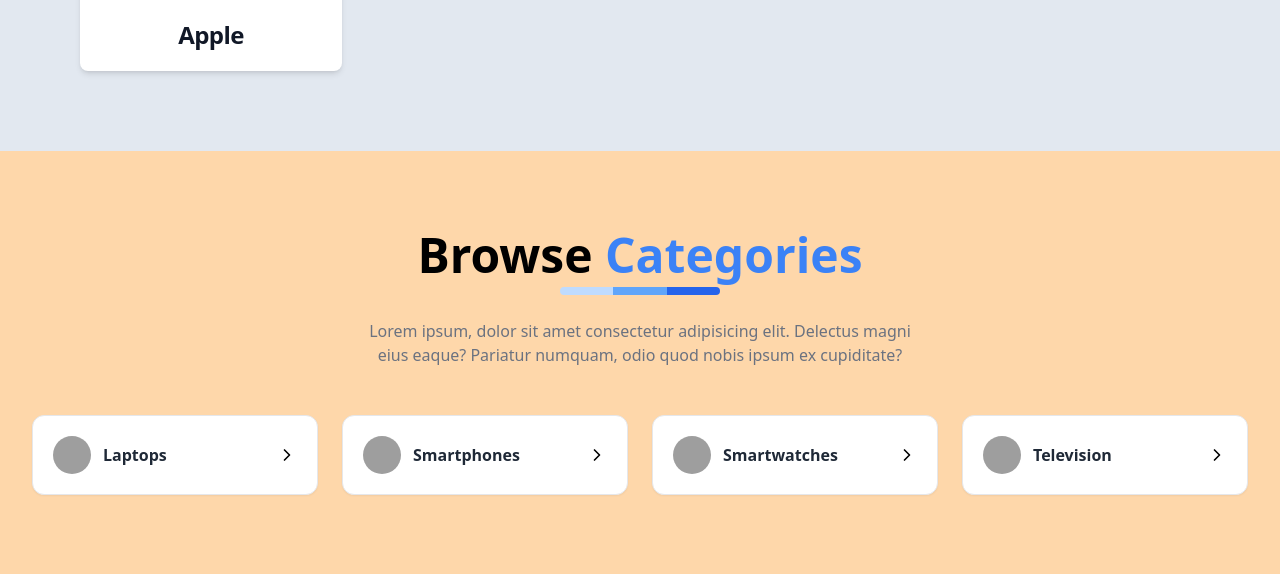
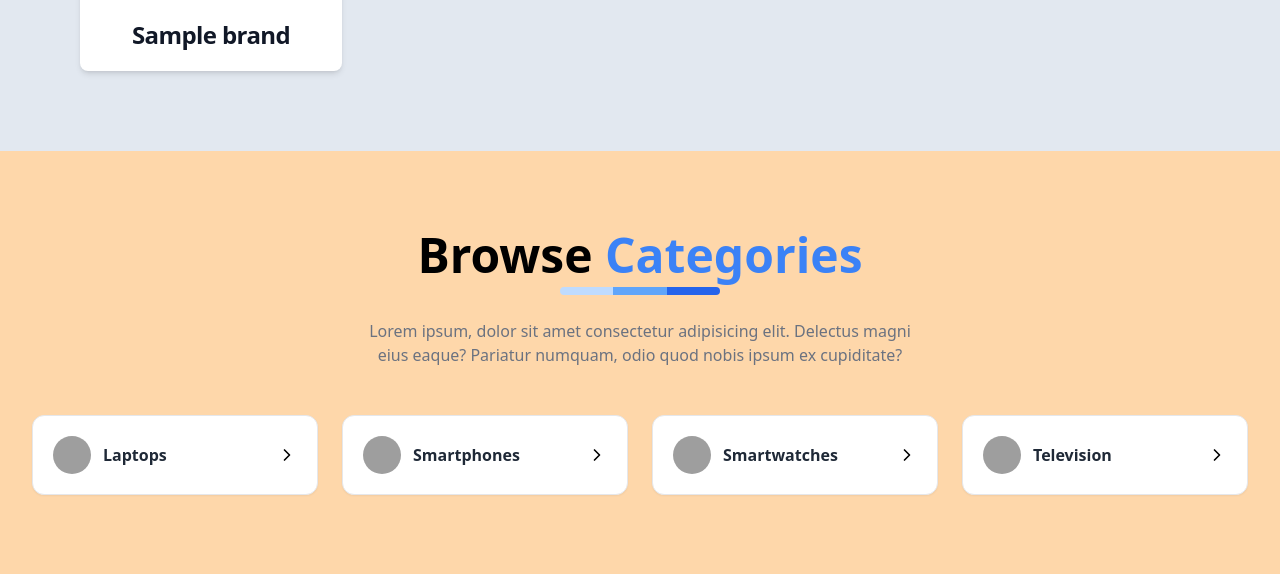
Before and after one commit to ziinspiration/fitzone, a Laravel app: page / in a window 1280 px wide. Shown: the part 1391-1965 px from the top of the page. Run offline with Laravel 12, Linux system fonts and the light colour scheme; tables that the repository leaves empty hold one stand-in row (values such as "Sample post"); grey boxes marked "Sample" are stand-in pictures; style sheets or scripts are compiled from the project's sources; some libraries are stand-ins or nearby versions; grey boxes are pictures that could not be loaded.

Commit message:
Frontend-2 : Membuat card brand dinamis pada halaman home

```diff
--- a/app/Livewire/HomePage.php
+++ b/app/Livewire/HomePage.php
@@ -12,7 +12,6 @@ class HomePage extends Component
     public function render()
     {
         $brands = Brand::where('is_active', 1)->get();
-
         return view('livewire.home-page', [
             'brands' => $brands
         ]);
--- a/resources/views/livewire/home-page.blade.php
+++ b/resources/views/livewire/home-page.blade.php
@@ -225,22 +225,24 @@
                 </p>
             </div>
         </div>
+
         <div class="justify-center max-w-6xl px-4 py-4 mx-auto lg:py-0">
             <div class="grid grid-cols-1 gap-6 lg:grid-cols-4 md:grid-cols-2">
 
-                <div class="bg-white rounded-lg shadow-md dark:bg-gray-800">
-                    <a href="" class="">
-                        <img src="https://i.pinimg.com/originals/a0/97/c3/a097c3c89b6d9a14f52f9515395d5220.png"
-                            alt="" class="object-cover w-full h-64 rounded-t-lg">
-                    </a>
-                    <div class="p-5 text-center">
-                        <a href="" class="text-2xl font-bold tracking-tight text-gray-900 dark:text-gray-300">
-                            Apple
+                @foreach ($brands as $brand)
+                    <div class="bg-white rounded-lg shadow-md dark:bg-gray-800" wire:key="{{ $brand->id }}">
+                        <a href="" class="">
+                            <img src="{{ url('storage', $brand->image) }}" alt="{{ $brand->name }}"
+                                class="object-cover w-full h-64 rounded-t-lg">
                         </a>
+                        <div class="p-5 text-center">
+                            <a href=""
+                                class="text-2xl font-bold tracking-tight text-gray-900 dark:text-gray-300">
+                                {{ $brand->name }}
+                            </a>
+                        </div>
                     </div>
-                </div>
-
-
+                @endforeach
 
             </div>
         </div>
```
